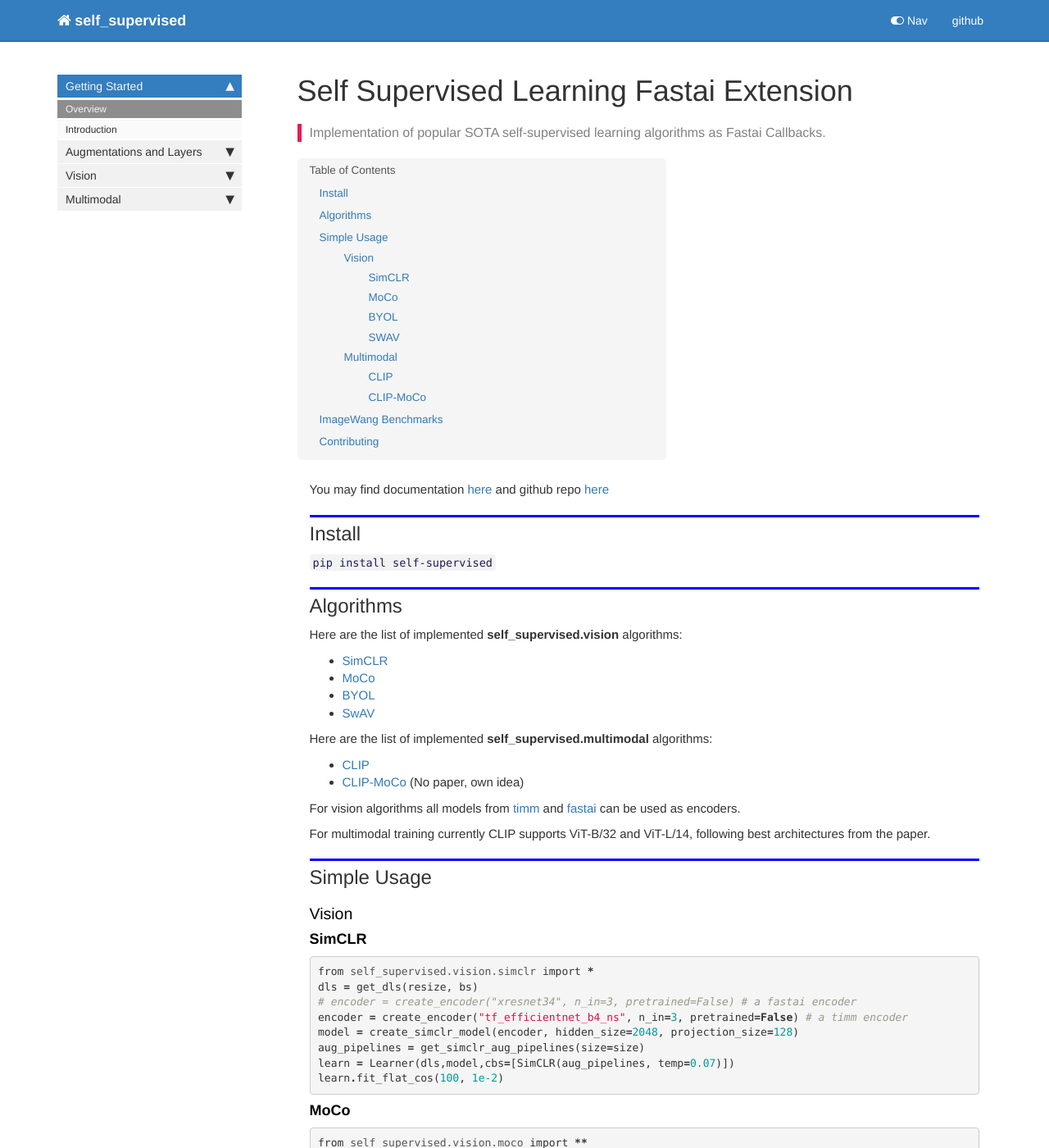
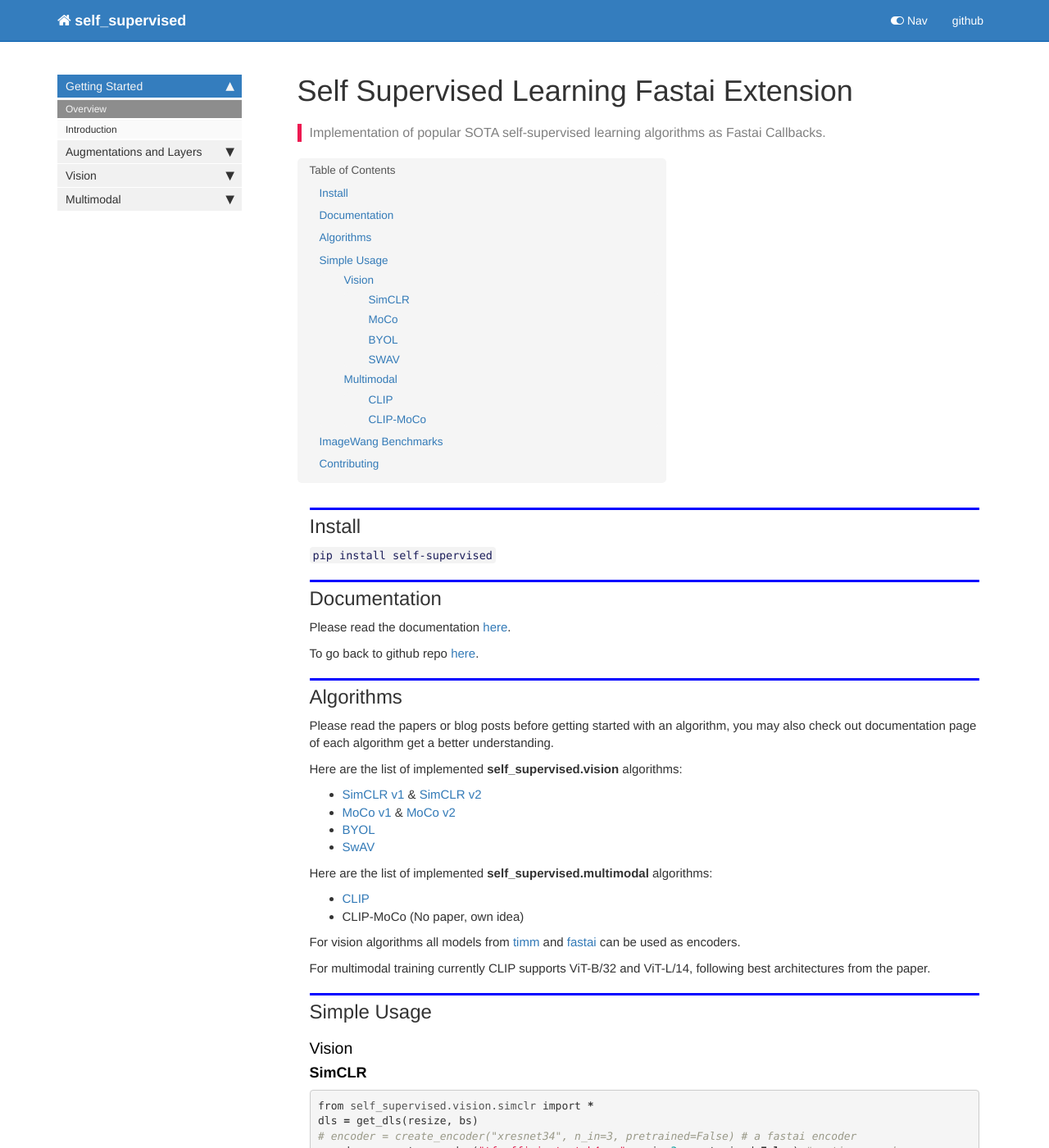
Before and after one commit to KeremTurgutlu/self_supervised, a Jekyll site: the page built from docs/index.html, in a window 1280 px wide and 1400 px high. Shown: the whole window at 82% size. Built offline with Jekyll 4.4.1, drawn with Linux system fonts in a browser that asks for light colours; nearby versions of some CDN libraries; comment, search, counter and statistics services are not loaded.

Commit message:
update docs

```diff
--- a/docs/_data/sidebars/home_sidebar.yml
+++ b/docs/_data/sidebars/home_sidebar.yml
@@ -11,7 +11,7 @@ entries:
       url: /
     - output: web,pdf
       title: Introduction
-      url: /00-intro_tutorial.html
+      url: /intro_tutorial.html
     output: web
     title: Getting Started
   - folderitems:
--- a/docs/index.html
+++ b/docs/index.html
@@ -31,13 +31,6 @@ nb_path: "nbs/index.ipynb"
 
 <div class="cell border-box-sizing text_cell rendered"><div class="inner_cell">
 <div class="text_cell_render border-box-sizing rendered_html">
-<p>You may find documentation <a href="https://keremturgutlu.github.io/self_supervised">here</a> and github repo <a href="https://github.com/keremturgutlu/self_supervised/tree/master/">here</a></p>
-
-</div>
-</div>
-</div>
-<div class="cell border-box-sizing text_cell rendered"><div class="inner_cell">
-<div class="text_cell_render border-box-sizing rendered_html">
 <h2 id="Install">Install<a class="anchor-link" href="#Install"> </a></h2>
 </div>
 </div>
@@ -51,23 +44,38 @@ nb_path: "nbs/index.ipynb"
 </div>
 <div class="cell border-box-sizing text_cell rendered"><div class="inner_cell">
 <div class="text_cell_render border-box-sizing rendered_html">
+<h2 id="Documentation">Documentation<a class="anchor-link" href="#Documentation"> </a></h2>
+</div>
+</div>
+</div>
+<div class="cell border-box-sizing text_cell rendered"><div class="inner_cell">
+<div class="text_cell_render border-box-sizing rendered_html">
+<p>Please read the documentation <a href="https://keremturgutlu.github.io/self_supervised">here</a>.</p>
+<p>To go back to github repo <a href="https://github.com/keremturgutlu/self_supervised/tree/master/">here</a>.</p>
+
+</div>
+</div>
+</div>
+<div class="cell border-box-sizing text_cell rendered"><div class="inner_cell">
+<div class="text_cell_render border-box-sizing rendered_html">
 <h2 id="Algorithms">Algorithms<a class="anchor-link" href="#Algorithms"> </a></h2>
 </div>
 </div>
 </div>
 <div class="cell border-box-sizing text_cell rendered"><div class="inner_cell">
 <div class="text_cell_render border-box-sizing rendered_html">
+<p>Please read the papers or blog posts before getting started with an algorithm, you may also check out documentation page of each algorithm get a better understanding.</p>
 <p>Here are the list of implemented <strong>self_supervised.vision</strong> algorithms:</p>
 <ul>
-<li><a href="">SimCLR</a></li>
-<li><a href="">MoCo</a></li>
-<li><a href="">BYOL</a></li>
-<li><a href="">SwAV</a></li>
+<li><a href="https://arxiv.org/pdf/2002.05709.pdf">SimCLR v1</a> &amp; <a href="https://arxiv.org/pdf/2006.10029.pdf">SimCLR v2</a> </li>
+<li><a href="https://arxiv.org/pdf/1911.05722.pdf">MoCo v1</a> &amp; <a href="https://arxiv.org/pdf/2003.04297.pdf">MoCo v2</a></li>
+<li><a href="https://arxiv.org/pdf/2006.07733.pdf">BYOL</a></li>
+<li><a href="https://arxiv.org/pdf/2006.09882.pdf">SwAV</a></li>
 </ul>
 <p>Here are the list of implemented <strong>self_supervised.multimodal</strong> algorithms:</p>
 <ul>
-<li><a href="">CLIP</a></li>
-<li><a href="">CLIP-MoCo</a> (No paper, own idea)</li>
+<li><a href="https://arxiv.org/pdf/2103.00020.pdf">CLIP</a></li>
+<li>CLIP-MoCo (No paper, own idea)</li>
 </ul>
 <p>For vision algorithms all models from <a href="https://github.com/rwightman/pytorch-image-models">timm</a> and <a href="https://github.com/fastai/fastai">fastai</a> can be used as encoders.</p>
 <p>For multimodal training currently CLIP supports ViT-B/32 and ViT-L/14, following best architectures from the paper.</p>
```
Also changed, not shown: CONTRIBUTING.md (+1 -0 lines), README.md, 1 other file.
